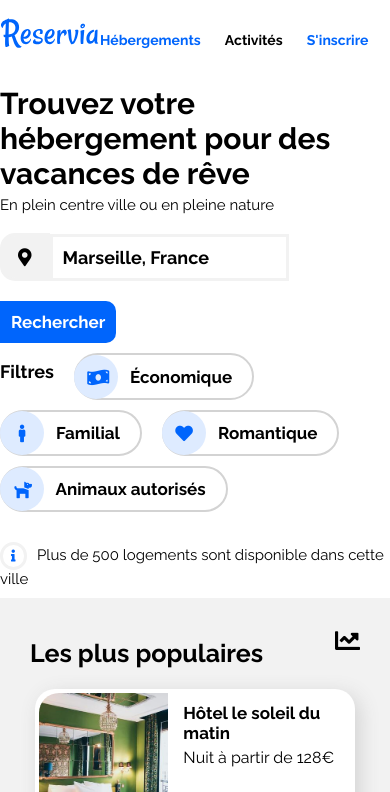
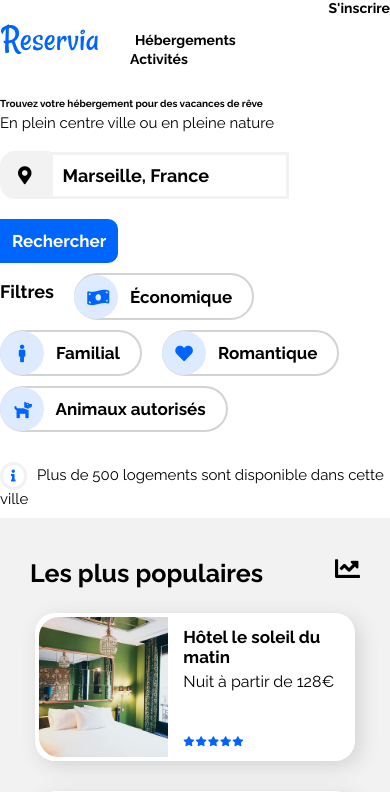
Before and after one commit to Sylvain34500/P2, a plain HTML site: page index.html in a window 390 px wide. Shown: the top 792 px of the page. Drawn offline with Linux system fonts and the light colour scheme.

Commit message:
CSS Final 2

```diff
--- a/index.html
+++ b/index.html
@@ -17,7 +17,7 @@
         <nav class="menu">
             <a class="color" href="#heberg">Hébergements</a>
             <a class="acti" href="#act">Activités</a>
-            <a class="color" href="#">S'inscrire</a>
+            <a class="colors" href="#">S'inscrire</a>
         </nav>
     </header>
     <section id="filtre">
--- a/style.css
+++ b/style.css
@@ -22,8 +22,18 @@ body {
 .menu {
     margin-top: 20px;
 }
+
 .color {
-    color: #0065FC;
+    color: black;
+    padding: 30px 25px 0px 25px ;
+    margin: 10px;
+    font-size: 14px;
+    font-weight: bold;
+    text-decoration: none;
+}
+
+.colors {
+    color: black;
     padding: 30px 25px 0px 25px ;
     margin: 10px;
     font-size: 14px;
@@ -33,13 +43,24 @@ body {
 
 .color:hover {
     border-top: solid;
-    color: #6fa9ff;
+    color: #0065FC;
+}
+
+.colors:hover {
+    border-top: solid;
+    color: #0065FC;
+}
+
+.acti:hover {
+    border-top: solid;
+
+    color: #0065FC;
 }
 
 .acti {
     color: black;
     text-decoration: none;
-    padding: 20px;
+    padding: 30px;
     font-size: 14px;
     font-weight: bold;
 }
@@ -80,7 +101,7 @@ input.holder::placeholder {
 .recherche button {
     font-size: 17px;
     border-radius: 0px 10px 10px 0px;
-    padding: 11px;
+    padding: 12px;
     color: white;
     background-color: #0065FC;
     font-weight: bold;
@@ -115,6 +136,10 @@ input.holder::placeholder {
     background-color: white;
     padding-right: 20px;
     padding-left: unset;
+}
+
+#filtres button:hover {
+    background-color:mediumaquamarine;
 }
 
 .margin {
@@ -237,7 +262,7 @@ input.holder::placeholder {
 #populaires {
     width: 35%;
     font-weight: bold;
-    margin-top: 30px;
+    margin-top: 20px;
     margin-left: 40px;
     border-radius: 20px;
     border: #F2F2F2;
@@ -255,12 +280,13 @@ input.holder::placeholder {
     border: #F2F2F2;
     width: 100% ;
     margin-left: 30px;
-    margin-top: 30px;
+    margin-top:35px;
+    margin-bottom: 25px;
 }
 
 .fa-chart-line {
     font-size: 20px;
-    margin: 30px 30px 30px 30px;
+    margin: 38px 30px 30px 30px;
 }
 
 .hotel {
@@ -464,33 +490,38 @@ footer {
         margin-top: 10px;
     }
 
-    .color {
-        color: #0065FC;
+    .colors {
+        color: black;
         padding: unset ;
         margin:unset;
         font-size: 14px;
         font-weight: bold;
         text-decoration: none;
+        position: absolute;
+        top: 0;
+        right: 0;
+
     }
 
+
     .acti {
-        margin: unset;
-        flex-wrap: wrap;
+       border:unset;
     }
 
     h1 {
         margin-top: 30px;
         margin-bottom: unset;
-        font-size: 30px;
+        font-size: 10px;
         font-weight: bolder;
     }
 
     #filtres {
-
+        width: 100%;
         display: flex;
         flex-wrap: wrap;
 
     }
+
 
     #populaires {
         margin: unset;
@@ -614,13 +645,14 @@ footer {
         margin-top: 10px;
     }
 
-    .color {
+    .colors {
         color: #0065FC;
         padding: unset ;
         margin:unset;
         font-size: 14px;
         font-weight: bold;
         text-decoration: none;
+
     }
 
     .acti {
@@ -637,8 +669,9 @@ footer {
 
     #filtres {
 
-        display: flex;
+        display: unset;
         flex-wrap: wrap;
+        margin-bottom: unset;
 
     }
 
@@ -753,6 +786,3 @@ footer {
         .div6 { grid-area: 6 / 1 / 7 / 2; border-radius: 20px; border: solid #F2F2F2 1px; height: unset; box-shadow: #F2F2F2 5px 5px 10px; }
 
 }
-
-
-}
```
